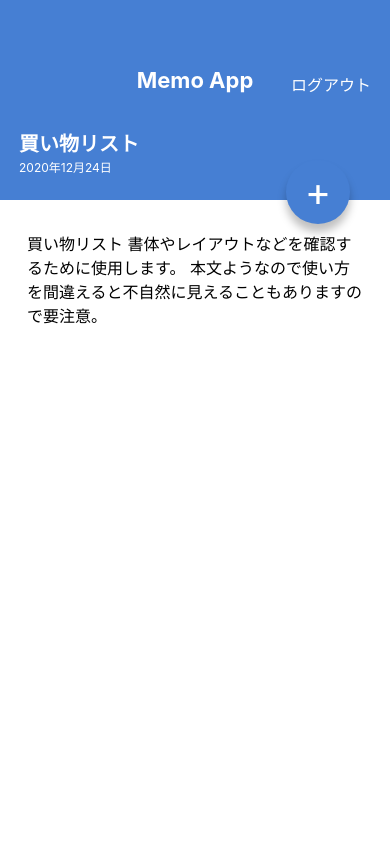
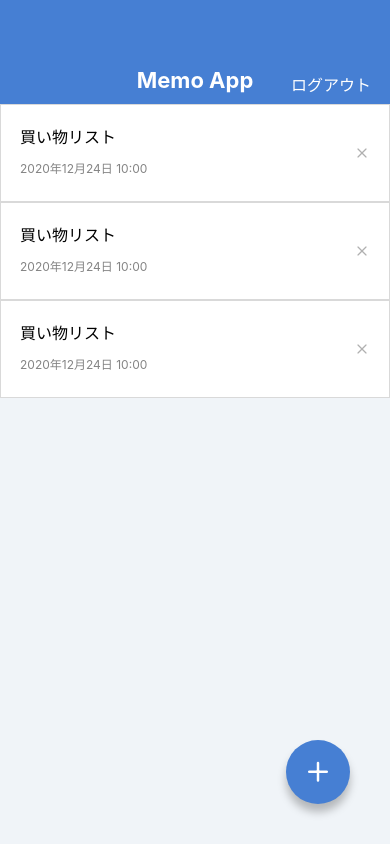
Before and after one commit to isseimiyauchi/memoApp, a React Native app: screen / in a window 390 px wide. Built offline with nearby package versions, Linux system fonts and the light colour scheme.

Commit message:
Install vectorIcon

```diff
--- a/App.tsx
+++ b/App.tsx
@@ -4,6 +4,6 @@ import MemoDetailScreen from "./src/screens/MemoDetailScreen";
 
 export default function App() {
   return (
-    <MemoDetailScreen />
+    <MemoListScreen />
   );
 }
--- a/package.json
+++ b/package.json
@@ -12,7 +12,8 @@
   "dependencies": {
     "prop-types": "^15.8.1",
     "react": "17.0.2",
-    "react-native": "0.68.1"
+    "react-native": "0.68.1",
+    "react-native-vector-icons": "^9.1.0"
   },
   "devDependencies": {
     "@babel/core": "^7.12.9",
@@ -20,6 +21,7 @@
     "@react-native-community/eslint-config": "^2.0.0",
     "@types/jest": "^26.0.23",
     "@types/react-native": "^0.67.3",
+    "@types/react-native-vector-icons": "^6.4.10",
     "@types/react-test-renderer": "^17.0.1",
     "@typescript-eslint/eslint-plugin": "^5.17.0",
     "@typescript-eslint/parser": "^5.17.0",
--- a/src/components/CircleButton.tsx
+++ b/src/components/CircleButton.tsx
@@ -1,19 +1,22 @@
 import React from "react";
 import { StyleSheet, Text, View } from "react-native";
 import { string, shape } from "prop-types";
+import Feather from "react-native-vector-icons/Feather";
+
+
 
 export default function CircleBotton(props) {
-  const { children, style } = props;
+  const { style, name } = props;
   return(
     <View style={[styles.circleBotton, style]}>
-      <Text style={styles.circleBottonLabel}>{children}</Text>
+      <Feather name={name} size={30} color="white" />
     </View>
   );
 }
 
 CircleBotton.propTypes = {
-  children:string.isRequired,
-  style: shape(),
+  style: shape,
+  name: string.isRequired
 };
 
 CircleBotton.defaultProps = {
--- a/src/components/MemoList.tsx
+++ b/src/components/MemoList.tsx
@@ -1,5 +1,6 @@
 import React from "react";
 import { StyleSheet, Text,  View } from "react-native";
+import Feather from "react-native-vector-icons/Feather";
 
 export default function memoListItem() {
   return(
@@ -10,7 +11,7 @@ export default function memoListItem() {
             <Text style={styles.memoListItemDate}>2020年12月24日 10:00</Text>
           </View>
           <View>
-            <Text>X</Text>
+            <Feather name="x" size={16} color='#B0B0B0' />
           </View>
         </View>
 
@@ -20,7 +21,7 @@ export default function memoListItem() {
             <Text style={styles.memoListItemDate}>2020年12月24日 10:00</Text>
           </View>
           <View>
-            <Text>X</Text>
+            <Feather name="x" size={16} color='#B0B0B0' />
           </View>
         </View>
 
@@ -30,7 +31,7 @@ export default function memoListItem() {
             <Text style={styles.memoListItemDate}>2020年12月24日 10:00</Text>
           </View>
           <View>
-            <Text>X</Text>
+            <Feather name="x" size={16} color='#B0B0B0' />
           </View>
         </View>
       </View>
--- a/src/screens/MemoDetailScreen.tsx
+++ b/src/screens/MemoDetailScreen.tsx
@@ -19,7 +19,7 @@ export default function MemoDetailScreen() {
           本文ようなので使い方を間違えると不自然に見えることもありますので要注意。
         </Text>
       </ScrollView>
-      <CircleBotton style={{ top : 160, bottom: 'auto' }}>+</CircleBotton>
+      <CircleBotton style={{ top : 160, bottom: 'auto' }} name="edit-2" />
     </View>
   );
 }
--- a/src/screens/MemoListScreen.tsx
+++ b/src/screens/MemoListScreen.tsx
@@ -9,7 +9,7 @@ export default function MemoListScreen() {
     <View style={styles.container}>
       <AppBar />
       <MemoList />
-      <CircleBotton />
+      <CircleBotton name="plus" />
     </View>
   );
 }
```
Also changed, not shown: 3 other files (tests, documents, lock files or other folders).
